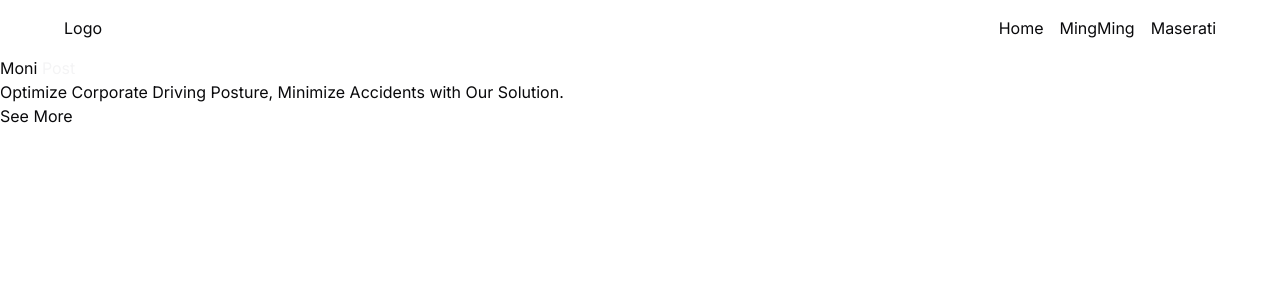
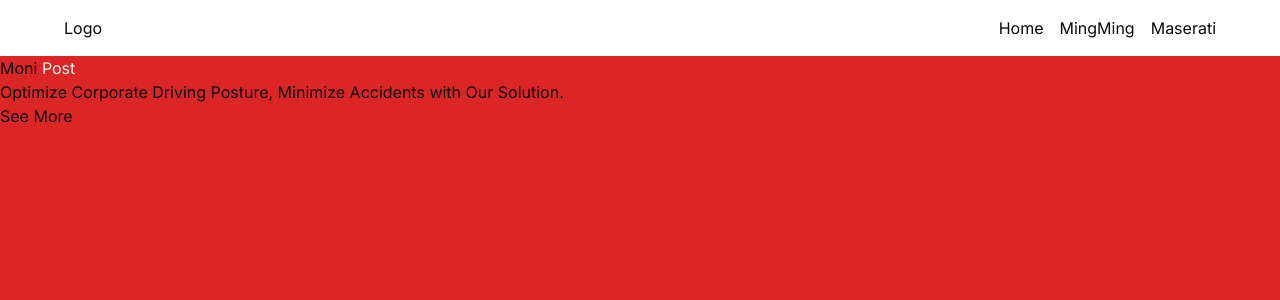
Before and after one commit to SebastienLaurentt/MoniPost, a Next.js app: page / in a window 1280 px wide. Shown: the top 300 px of the page. Built offline with nearby package versions, Linux system fonts and the light colour scheme.

Commit message:
update css

```diff
--- a/app/layout.tsx
+++ b/app/layout.tsx
@@ -17,9 +17,9 @@ export default function RootLayout({
 }>) {
   return (
     <html lang="en">
-      <body className={inter.className}>
+      <body className={`${inter.className} h-screen flex flex-col `}>
         <Header />
-        <div>{children}</div>
+        <div className="flex-1 ">{children}</div>
       </body>
     </html>
   );
--- a/app/page.tsx
+++ b/app/page.tsx
@@ -2,7 +2,7 @@ import Hero from "@/components/Hero";
 
 export default function Home() {
   return (
-    <main>
+    <main className="bg-red-600 h-full">
       <Hero />
     </main>
   );
```
